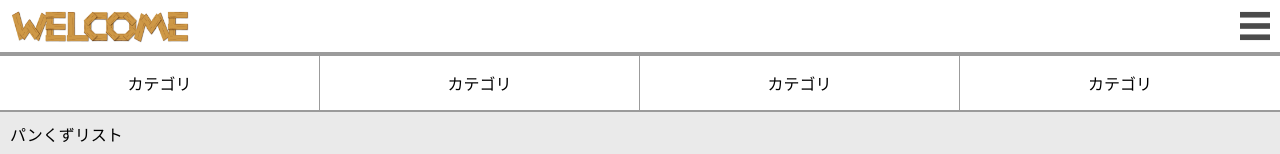
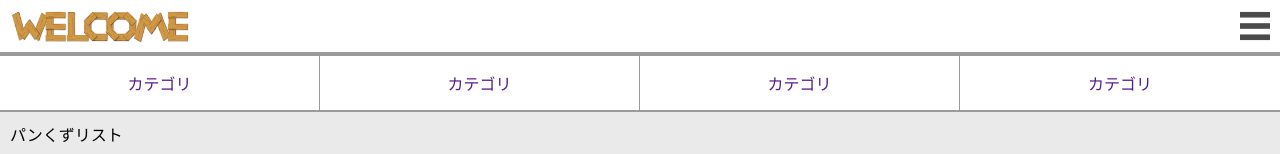
Before and after one commit to hishinuma616/-training, a website: page index.html in a window 1280 px wide. Shown: the top 154 px of the page. Drawn offline with nearby package versions, Linux system fonts and the light colour scheme.

Commit message:
nav部分をaタグでマークアップ

```diff
--- a/index.html
+++ b/index.html
@@ -25,10 +25,18 @@
     </header>
     <nav>
       <ul class='nav l-nav l-bottom-small'>
-        <li class='nav-item l-align-center'>カテゴリ</li>
-        <li class='nav-item l-align-center'>カテゴリ</li>
-        <li class='nav-item l-align-center'>カテゴリ</li>
-        <li class='nav-item l-align-center'>カテゴリ</li>
+        <li class='nav-item l-align-center'>
+          <a href="">カテゴリ</a>
+        </li>
+        <li class='nav-item l-align-center'>
+          <a href="">カテゴリ</a>
+        </li>
+        <li class='nav-item l-align-center'>
+          <a href="">カテゴリ</a>
+        </li>
+        <li class='nav-item l-align-center'>
+          <a href="">カテゴリ</a>
+        </li>
       </ul>
     </nav>
     <div class='l-section-inner l-bottom-small'>
```
